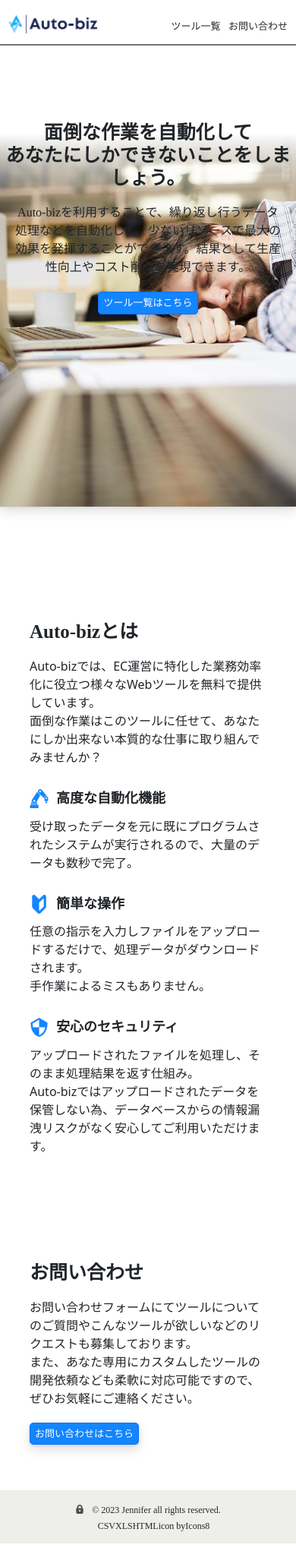
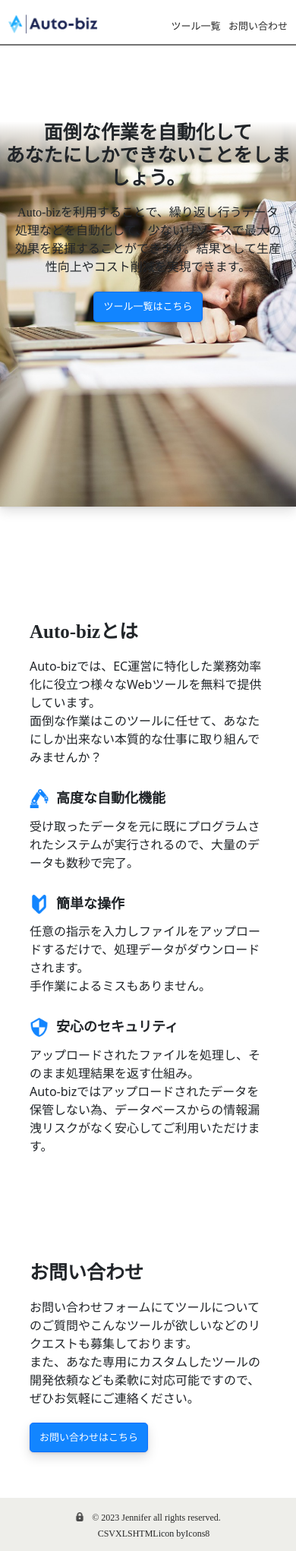
Before and after one commit to kishi-hirosuke/convenient_tools, a Django app: page / in a window 390 px wide. Shown: the whole page at 76% size. Run offline with Django 3.2, Linux system fonts and the light colour scheme; style sheets or scripts are compiled from the project's sources; some libraries are stand-ins or nearby versions.

Commit message:
css調節

```diff
--- a/tool_site/static/css/responsive.css
+++ b/tool_site/static/css/responsive.css
@@ -62,7 +62,6 @@
     font-size: 33px;
   }
   .hero_wrapper .hero_container .hero_main_title a {
-    padding: 7px 10px;
     font-size: 16px;
   }
   .top_wrapper {
@@ -75,7 +74,6 @@
     font-size: 30px;
   }
   .top_wrapper .top_container .box a {
-    padding: 7px 10px;
     font-size: 16px;
   }
   .top_wrapper .top_container .box .feature {
@@ -106,7 +104,7 @@
     padding-top: 120px;
   }
   .hero_wrapper .hero_container .hero_bg_img {
-    background: linear-gradient(to top, rgba(255, 255, 255, 0) 73%, rgb(255, 255, 255) 97%), url("/static/images/sleeping-man.jpg");
+    background: linear-gradient(to top, rgba(255, 255, 255, 0) 79%, rgb(255, 255, 255) 100%), url("/static/images/sleeping-man.jpg");
     height: 100vw;
     background-size: 200%;
     background-position: top;
@@ -115,7 +113,7 @@
     font-size: 25px;
   }
   .hero_wrapper .hero_container .hero_main_title a {
-    padding: 7px 10px;
+    padding: 9px 12px;
     font-size: 13px;
   }
   .top_wrapper {
@@ -128,7 +126,7 @@
     font-size: 25px;
   }
   .top_wrapper .top_container .box a {
-    padding: 7px 10px;
+    padding: 9px 12px;
     font-size: 13px;
   }
   .top_wrapper .top_container .box .feature {
@@ -205,7 +203,6 @@
   }
   .hero_wrapper .hero_container .hero_main_title a {
     margin-top: 20px;
-    padding: 4px 6px;
     font-size: 13px;
   }
   .top_wrapper {
@@ -225,7 +222,6 @@
   }
   .top_wrapper .top_container .box a {
     margin-top: 20px;
-    padding: 4px 6px;
     font-size: 13px;
   }
   .top_wrapper .top_container .box .feature {
--- a/tool_site/static/css/responsive.scss
+++ b/tool_site/static/css/responsive.scss
@@ -102,7 +102,6 @@ $phone_text: 16px;
                     font-size: $small_title;
                 }
                 a {
-                    padding: 7px 10px;
                     font-size: $small_sub_title;
                 }
             }
@@ -117,7 +116,6 @@ $phone_text: 16px;
                     font-size: $small_title_text;
                 }
                 a {
-                    padding: 7px 10px;
                     font-size: $small_sub_title;
                 }
                 .feature {
@@ -160,7 +158,7 @@ $phone_text: 16px;
         padding-top: 120px;
         .hero_container{
             .hero_bg_img{
-                background: linear-gradient(to top, rgba(255, 255, 255, 0) 73%, rgb(255, 255, 255) 97%),url('/static/images/sleeping-man.jpg');
+                background: linear-gradient(to top, rgba(255, 255, 255, 0) 79%, rgb(255, 255, 255) 100%),url('/static/images/sleeping-man.jpg');
                 height: 100vw;
                 background-size: 200%;
                 background-position: top;
@@ -170,7 +168,7 @@ $phone_text: 16px;
                     font-size: $phone_title;
                 }
                 a {
-                    padding: 7px 10px;
+                    padding: 9px 12px;
                     font-size: $phone_sub_title;
                 }
             }
@@ -185,7 +183,7 @@ $phone_text: 16px;
                     font-size: $phone_title;
                 }
                 a {
-                    padding: 7px 10px;
+                    padding: 9px 12px;
                     font-size: $phone_sub_title;
                 }
                 .feature {
@@ -286,7 +284,6 @@ $phone_text: 16px;
                 }
                 a {
                     margin-top: 20px;
-                    padding: 4px 6px;
                     font-size: $phone_sub_title;
                 }
             }
@@ -308,7 +305,6 @@ $phone_text: 16px;
                 }
                 a {
                     margin-top: 20px;
-                    padding: 4px 6px;
                     font-size: $phone_sub_title;
                 }
                 .feature {
```
Also changed, not shown: 1 other file.
